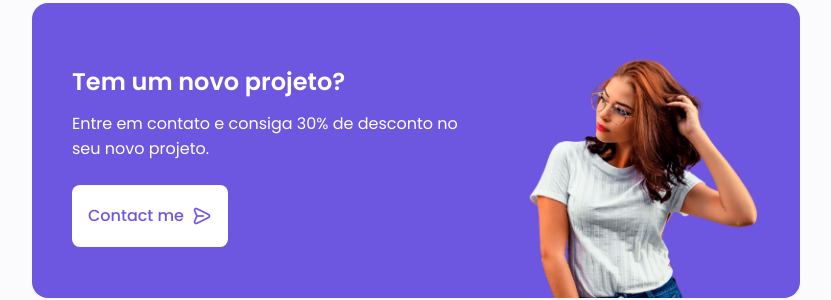
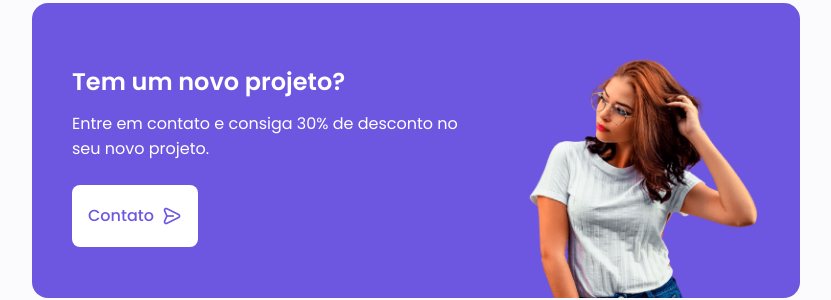
Before and after one commit to idomelo/portfolio-alexa, a plain HTML site: page index.html in a window 1280 px wide. Shown: the part 3932-4232 px from the top of the page, without its empty margins (224-1055 px from the left). Drawn offline with nearby package versions, Linux system fonts and the light colour scheme.

Commit message:
Update index.html

```diff
--- a/index.html
+++ b/index.html
@@ -676,7 +676,7 @@
                             <h2 class="project__title">Tem um novo projeto?</h2>
                             <p class="project__description">Entre em contato e consiga 30% de desconto no seu novo projeto.</p>
                             <a href="#contact" class="button button--flex button--white">
-                                Contact me
+                                Contato
                                 <i class="uil uil-message project__icon button__icon"></i>
                             </a>
                         </div>
```
